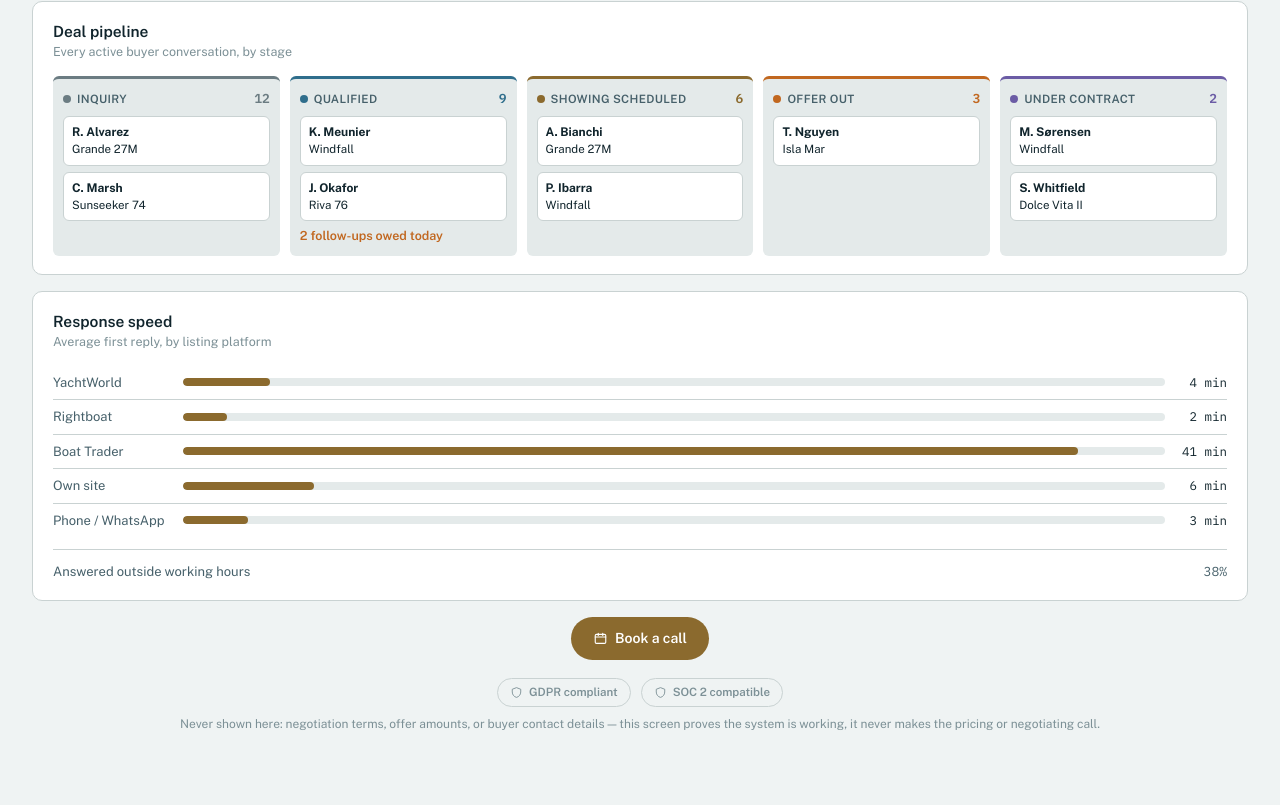
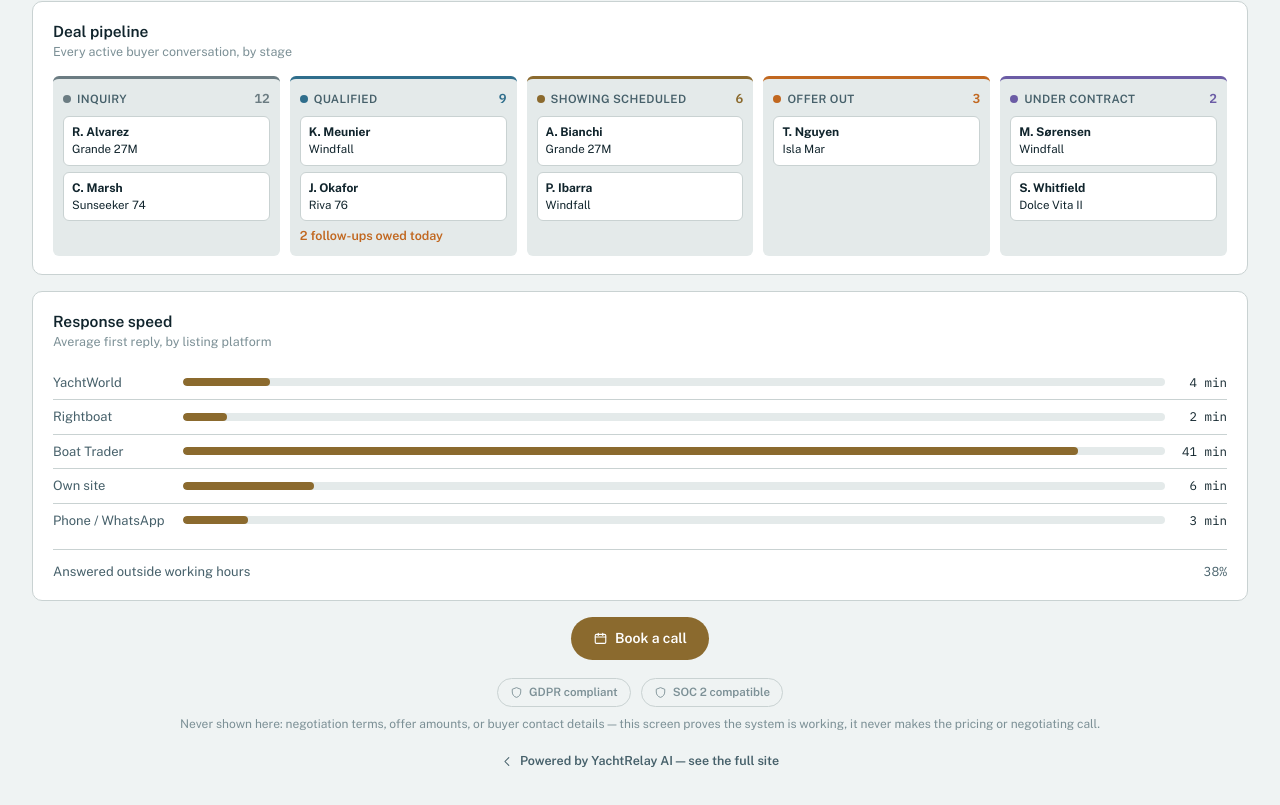
Before and after one commit to aimamoth/yacht-broker-dashboard, a plain HTML site: page index.html in a window 1280 px wide. Shown: the part 1787-2592 px from the top of the page. Drawn offline with nearby package versions, Linux system fonts and the light colour scheme.

Commit message:
feat: add footer link back to the YachtRelay AI marketing site
Co-Authored-By: Claude Sonnet 5 <noreply@anthropic.com>

```diff
--- a/index.html
+++ b/index.html
@@ -299,6 +299,10 @@
   .perf-item .v{font-family:var(--font-mono); font-size:17px; font-weight:600; margin-top:3px;}
 
   footer{margin-top:8px; font-size:12px; color:var(--ink-muted); text-align:center; line-height:1.6;}
+  .back-to-site{display:flex; justify-content:center; margin-top:18px;}
+  .back-to-site a{display:inline-flex; align-items:center; gap:6px; font-size:12.5px; font-weight:600; color:var(--ink-secondary); text-decoration:none;}
+  .back-to-site a:hover{color:var(--accent);}
+  .back-to-site svg{width:13px; height:13px; flex:none;}
   .sr-only{position:absolute; width:1px; height:1px; overflow:hidden; clip:rect(0 0 0 0);}
 </style>
 
@@ -371,6 +375,13 @@
     Never shown here: negotiation terms, offer amounts, or buyer contact details &mdash;
     this screen proves the system is working, it never makes the pricing or negotiating call.
   </footer>
+
+  <div class="back-to-site">
+    <a href="https://aimamoth.github.io/portrelay-site/" id="backToSiteLink">
+      <svg viewBox="0 0 20 20" fill="none"><path d="M12 4l-6 6 6 6" stroke="currentColor" stroke-width="1.6" stroke-linecap="round" stroke-linejoin="round"/></svg>
+      <span id="backToSiteText">Powered by YachtRelay AI — see the full site</span>
+    </a>
+  </div>
 </div>
 
 <script>
@@ -619,7 +630,8 @@ const UI = {
     comparisonTitle:'This month vs last month', comparisonSub:'Where buyers are in the pipeline right now, compared to a month ago',
     legendLastMonth:'Last month', legendThisMonth:'This month',
     engagementTitle:'Engagement by channel', engagementSub:'Which channels are actually generating activity',
-    topListingsTitle:'Top performing listings', topListingsSub:'Ranked by inquiries this period, colored by where each deal stands'
+    topListingsTitle:'Top performing listings', topListingsSub:'Ranked by inquiries this period, colored by where each deal stands',
+    backToSite:'Powered by YachtRelay AI — see the full site'
   }
 };
 UI.fr = {
@@ -705,7 +717,8 @@ UI.fr = {
   comparisonTitle:'Ce mois-ci vs le mois dernier', comparisonSub:'Où en sont les acheteurs dans le pipeline, comparé au mois dernier',
   legendLastMonth:'Mois dernier', legendThisMonth:'Ce mois-ci',
   engagementTitle:'Engagement par canal', engagementSub:'Quels canaux génèrent réellement de l’activité',
-  topListingsTitle:'Annonces les plus performantes', topListingsSub:'Classées par demandes sur cette période, colorées selon l’état de chaque dossier'
+  topListingsTitle:'Annonces les plus performantes', topListingsSub:'Classées par demandes sur cette période, colorées selon l’état de chaque dossier',
+  backToSite:'Propulsé par YachtRelay AI — voir le site complet'
 };
 UI.es = {
   brandTagline:'Fort Lauderdale, FL · Plan Corredor Principal', sampleTag:'Datos de muestra · ilustrativos',
@@ -790,7 +803,8 @@ UI.es = {
   comparisonTitle:'Este mes frente al mes pasado', comparisonSub:'En qué punto del pipeline están los compradores ahora, comparado con hace un mes',
   legendLastMonth:'Mes pasado', legendThisMonth:'Este mes',
   engagementTitle:'Interacción por canal', engagementSub:'Qué canales generan realmente actividad',
-  topListingsTitle:'Anuncios con mejor rendimiento', topListingsSub:'Ordenados por consultas en este período, coloreados según el estado de cada operación'
+  topListingsTitle:'Anuncios con mejor rendimiento', topListingsSub:'Ordenados por consultas en este período, coloreados según el estado de cada operación',
+  backToSite:'Desarrollado por YachtRelay AI — ver el sitio completo'
 };
 UI.it = {
   brandTagline:'Fort Lauderdale, FL · Piano Broker Responsabile', sampleTag:'Dati di esempio · a scopo illustrativo',
@@ -875,7 +889,8 @@ UI.it = {
   comparisonTitle:'Questo mese rispetto al mese scorso', comparisonSub:'A che punto sono gli acquirenti nella pipeline ora, rispetto a un mese fa',
   legendLastMonth:'Mese scorso', legendThisMonth:'Questo mese',
   engagementTitle:'Coinvolgimento per canale', engagementSub:'Quali canali generano davvero attività',
-  topListingsTitle:'Annunci con le migliori prestazioni', topListingsSub:'Classificati per richieste in questo periodo, colorati in base allo stato di ogni trattativa'
+  topListingsTitle:'Annunci con le migliori prestazioni', topListingsSub:'Classificati per richieste in questo periodo, colorati in base allo stato di ogni trattativa',
+  backToSite:'Realizzato da YachtRelay AI — vedi il sito completo'
 };
 function t(key){ const d = UI[state.lang]; return (d && d[key]!=null) ? d[key] : (UI.en[key]!=null ? UI.en[key] : key); }
 function stageLabel(stage){ return t(STAGE_KEY[stage]) || stage; }
@@ -1264,6 +1279,7 @@ function applyChrome(){
   document.getElementById('analyticsNavText').textContent = t('analyticsNavLabel');
   document.getElementById('trustGdprText').textContent = t('trustGdpr');
   document.getElementById('trustSocText').textContent = t('trustSoc');
+  document.getElementById('backToSiteText').textContent = t('backToSite');
   document.getElementById('langGroup').setAttribute('aria-label', t('languageAria'));
   document.getElementById('rangeGroup').setAttribute('aria-label', t('dateRangeAria'));
   document.getElementById('refreshBtn').setAttribute('aria-label', t('refreshAria'));
```
